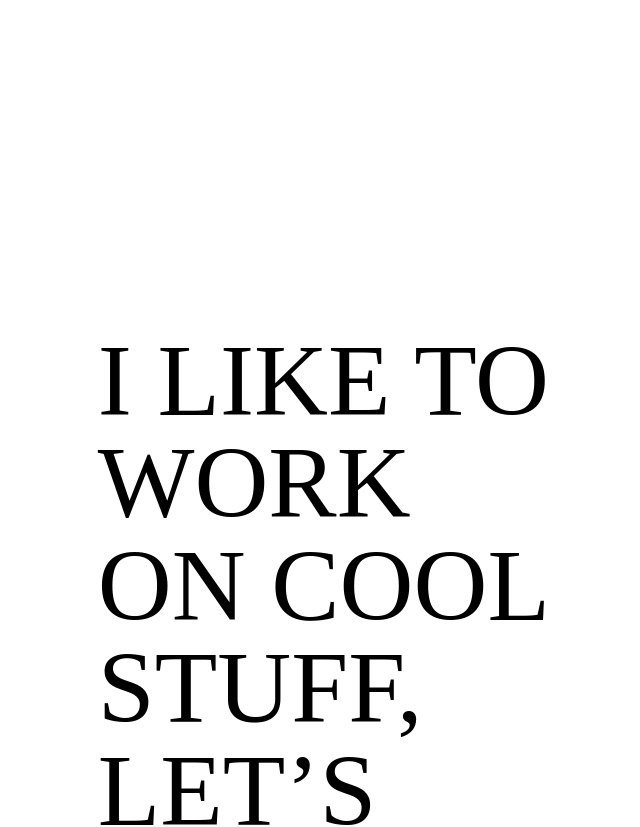
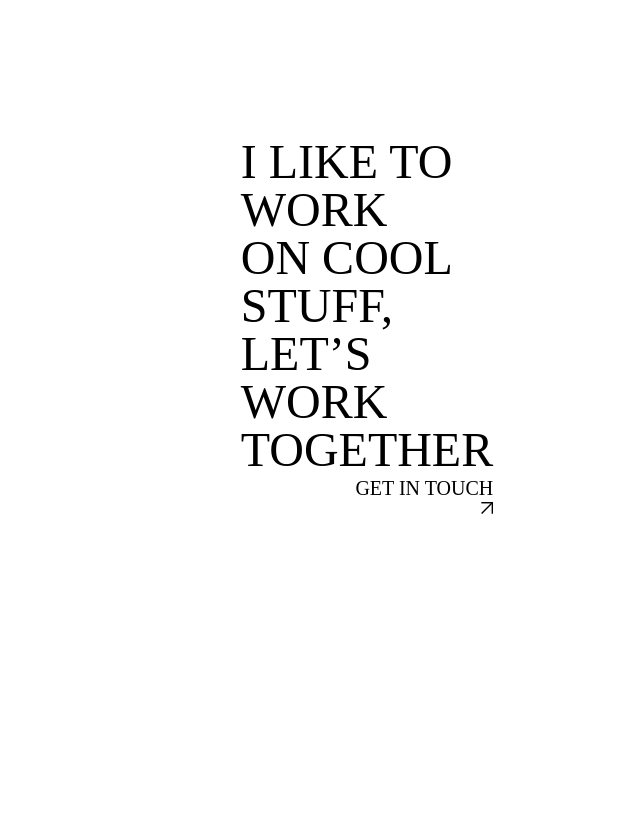
Before and after one commit to gochelias/gochelias, a Next.js app: page / in a window 1280 px wide. Shown: the part 1940-2767 px from the top of the page, without its empty margins (273-913 px from the left). After the commit the page ends 2716 px from the top, so only its background shows below. Built offline with nearby package versions, Linux system fonts and the light colour scheme.

Commit message:
feat(footer): added responsive design support for the footer

```diff
--- a/src/components/Footer.tsx
+++ b/src/components/Footer.tsx
@@ -3,14 +3,15 @@ import Link from 'next/link';
 import { FooterExternalLink } from 'components/FooterExternalLink';
 import { ArrowUpRight } from 'components/ArrowRight';
 import { links } from 'config/links';
+import styles from 'styles/Footer.module.css';
 
 export const Footer = () => {
 	const apos = '\u2019';
 
 	return (
-		<section className="flex h-full w-full flex-col items-center pb-16">
-			<div className="my-64 w-full">
-				<div className="mx-auto w-max text-[8vw] uppercase leading-none">
+		<section className={styles.footerSection}>
+			<div className="my-16 w-full 2xl:my-64">
+				<div className={styles.footerContent}>
 					<h2>
 						I like to <br /> work <br /> on cool <br /> stuff,
 						<br />
@@ -19,16 +20,19 @@ export const Footer = () => {
 						<span>
 							Let{apos}s <br /> work <br /> together
 						</span>
-						<span className="flex flex-col items-end justify-between text-4xl transition-colors hover:text-gray">
+						<span className={styles.footerGetInTouch}>
 							<p>Get in Touch</p>
-							<ArrowUpRight strokeWidth={3} size={20} />
+							<ArrowUpRight
+								strokeWidth={3}
+								className={styles.footerGetInTouchArrow}
+							/>
 						</span>
 					</Link>
 				</div>
 			</div>
 			<footer className="w-full">
-				<div className="flex w-full items-center justify-between text-lg uppercase text-white">
-					<div className="flex items-center space-x-20">
+				<div className={styles.footerLinksContainer}>
+					<div className={styles.footerLinks}>
 						<FooterExternalLink
 							title={links.github.username}
 							name={links.github.name}
--- /dev/null
+++ b/src/styles/Footer.module.css
@@ -0,0 +1,66 @@
+.footerSection {
+	@apply flex
+    h-full
+    w-full
+    flex-col
+    items-center
+    pb-4
+    2xl:pb-16;
+}
+
+.footerContent {
+	@apply mx-auto
+    w-max
+    select-none
+    text-5xl
+    font-medium
+    uppercase
+    leading-none
+    2xl:text-[8vw]
+    2xl:font-normal;
+}
+
+.footerGetInTouch {
+	@apply flex
+    flex-col
+    items-end
+    justify-between
+    text-xl
+    transition-colors
+    hover:text-gray
+    2xl:text-4xl;
+}
+
+.footerGetInTouchArrow {
+	@apply h-3
+    w-3
+    2xl:h-5
+    2xl:w-5;
+}
+
+.footerLinksContainer {
+	@apply flex
+    w-full
+    flex-col
+    items-start
+    gap-y-8
+    text-lg
+    font-medium
+    uppercase
+    text-white
+    2xl:flex-row
+    2xl:items-center
+    2xl:justify-between
+    2xl:font-normal;
+}
+
+.footerLinks {
+	@apply flex
+    select-none
+    flex-col
+    items-start
+    gap-x-20
+    gap-y-2
+    2xl:flex-row
+    2xl:items-center;
+}
```
